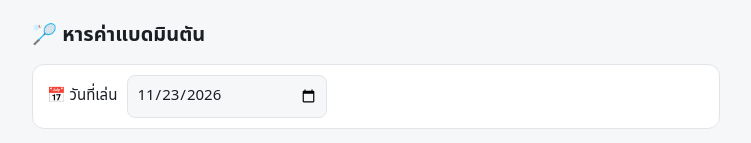
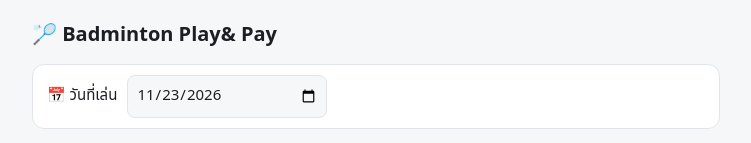
Before and after one commit to Badminton-cmyk/Badminton-Calc, a plain HTML site: page index.html in a window 1280 px wide. Shown: the top 143 px of the page, without its empty margins (264-1015 px from the left). Drawn offline with Linux system fonts and the light colour scheme.

Commit message:
Update heading text for badminton section

```diff
--- a/index.html
+++ b/index.html
@@ -65,7 +65,7 @@ body.cap .nocap{display:none}
 </head>
 <body>
 <main>
-<h1>🏸 หารค่าแบดมินตัน</h1>
+<h1>🏸 Badminton Play& Pay</h1>
 <div class="card" style="padding:10px 14px"><label style="flex-direction:row;align-items:center;gap:10px;font-size:15px;color:var(--tx)">📅 วันที่เล่น<input type="date" id="pdate" style="max-width:200px"></label></div>
 
 <div class="card">
```
